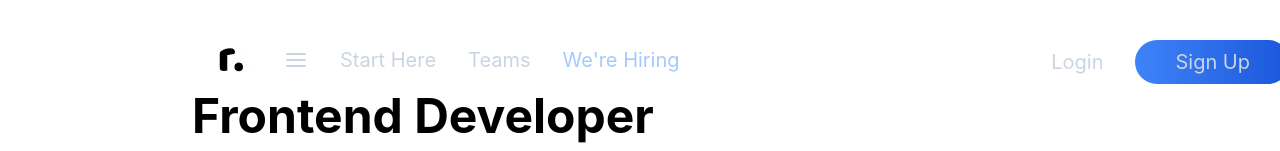
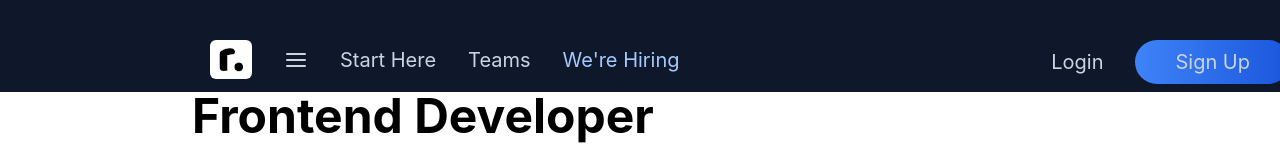
Before and after one commit to rp1405/roadmap.boss, a React (Create React App) app: page /details in a window 1280 px wide. Shown: the top 151 px of the page. Built offline with nearby package versions, Linux system fonts and the light colour scheme.

Commit message:
header issue

```diff
--- a/src/Components/DetailPage.tsx
+++ b/src/Components/DetailPage.tsx
@@ -4,7 +4,7 @@ import Header from "./Header";
 import Footer from "./Footer";
 import HeadingOfTopic from "./HeadingOfTopic";
 import Roadmap from "./Tree";
-import { Tree } from "react-tree-graph";
+
 export default function DetailPage() {
   return (
     <>
--- a/src/Components/Header.tsx
+++ b/src/Components/Header.tsx
@@ -30,7 +30,7 @@ const Header = () => {
 
   return (
 
-    <div className=' text-white pt-10 flex justify-between align-middle pb-2 px-4 md:px-[14%] md:w-[1500px] w-[98%]' >
+    <div className=' text-white pt-10 flex justify-between align-middle pb-2 px-4 md:px-[14%] md:w-[1500px] w-[98%] mx-auto bg-headerBgTop' >
         <div>
             <ul className='flex space-x-8 items-center text-xl font-normal text-slate-300 text-center'>
                 <li className='hover:text-white'>
```
